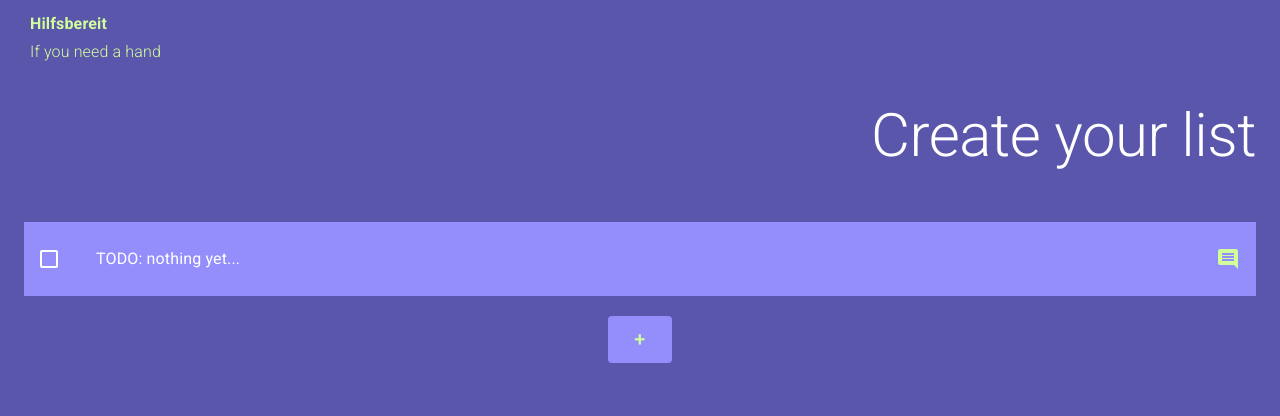
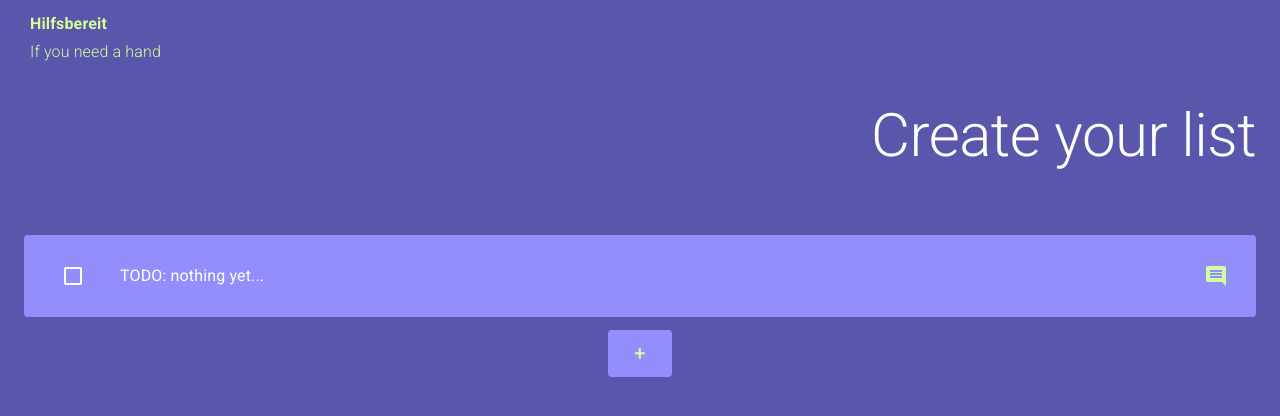
Before and after one commit to Pulko/hilfsbereit, a React (Create React App) app: page /list/create in a window 1280 px wide. Shown: the top 416 px of the page. Built offline with nearby package versions, Linux system fonts and the light colour scheme.

Commit message:
refa: change tasks layout

```diff
--- a/src/components/Tasks/index.tsx
+++ b/src/components/Tasks/index.tsx
@@ -22,7 +22,13 @@ const useStyles = makeStyles((theme: Theme) =>
   createStyles({
     root: {
       width: '100%',
+
+    },
+    item: {
+      margin: '5px 0',
+      padding: '20px 40px',
       backgroundColor: theme.palette.background.paper,
+      borderRadius: '4px',
     },
   }),
 );
@@ -37,9 +43,8 @@ const Tasks: React.FC<TasksProps> = (props) => {
 
   return (
     <List className={classes.root}>
-      {tasks.map((task, index) => {
-        return (
-          <ListItem key={index}>
+      {tasks.map((task, index) => (
+        <ListItem key={index} className={classes.item}>
             <ListItemIcon>
               <Checkbox
                 edge="start"
@@ -54,13 +59,13 @@ const Tasks: React.FC<TasksProps> = (props) => {
             <ListItemText id={index.toString()} primary={task.text} />
 
             <ListItemSecondaryAction>
-              <IconButton edge="end" aria-label="comments">
+              <IconButton aria-label="comments">
                 <CommentIcon />
               </IconButton>
             </ListItemSecondaryAction>
           </ListItem>
-        );
-      })}
+        )
+      )}
     </List>
   )
 }
--- a/src/pages/CreateList/index.tsx
+++ b/src/pages/CreateList/index.tsx
@@ -23,7 +23,6 @@ const useStyles = makeStyles((theme: Theme) =>
     button: {
       background: theme.palette.background.paper,
       fontSize: '20px',
-      marginTop: '20px',
       '&:hover': {
         background: theme.palette.background.paper,
       },
```
